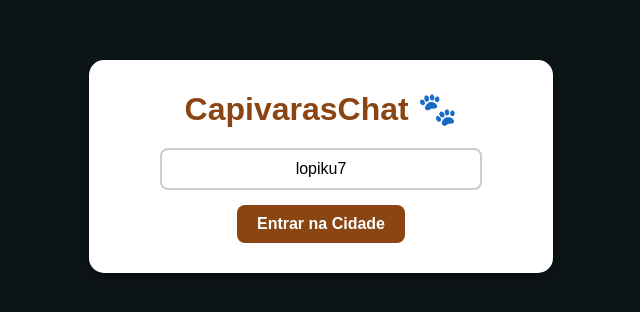
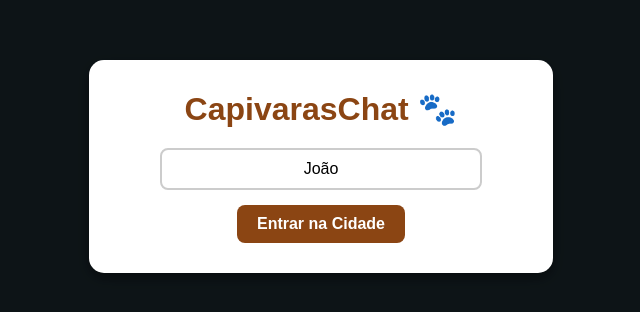
Before and after one commit to LOPIKU7/CapivarasChat, a website: page public/index.html in a window 1280 px wide. Shown: the part 234-546 px from the top of the page, 319-959 px from the left. Drawn offline with nearby package versions, Linux system fonts and the light colour scheme; no server answers.

Commit message:
Update index.html

```diff
--- a/public/index.html
+++ b/public/index.html
@@ -11,7 +11,7 @@
     <div id="tela-login">
         <div class="login-caixa">
             <h1>CapivarasChat 🐾</h1>
-            <input type="text" id="nickname-input" value="lopiku7" placeholder="Digite seu Nickname" maxlength="15" autocomplete="off">
+            <input type="text" id="nickname-input" value="João" placeholder="Digite seu Nickname" maxlength="15" autocomplete="off">
             <button id="btn-entrar">Entrar na Cidade</button>
         </div>
     </div>
```
